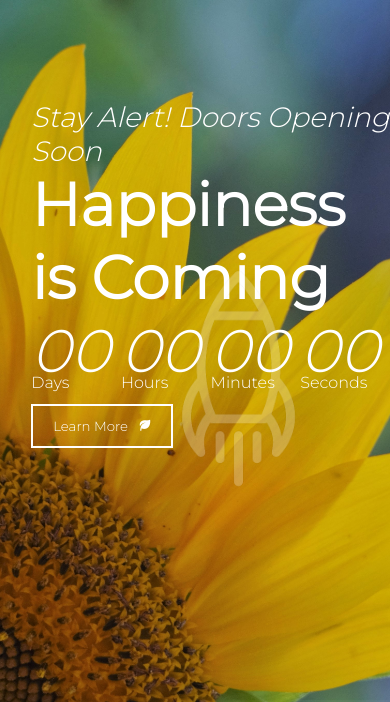
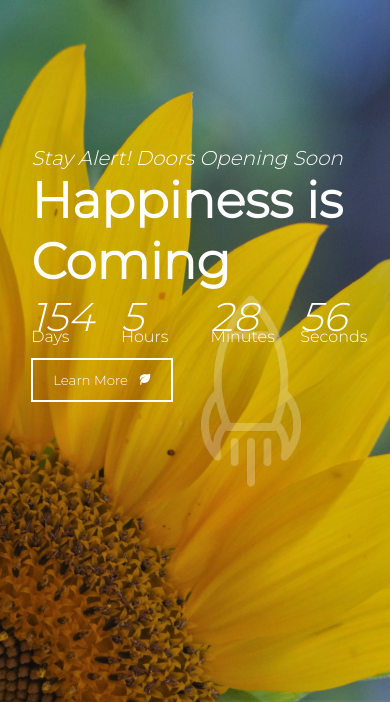
Before and after one commit to ishika-dahiya00/Countdown-Timer, a plain HTML site: page index.html in a window 390 px wide. Shown: the part 142-844 px from the top of the page. Drawn offline with nearby package versions, Linux system fonts and the light colour scheme.

Commit message:
Added countdown timer for launch

```diff
--- a/index.html
+++ b/index.html
@@ -3,7 +3,7 @@
 <head>
     <meta charset="UTF-8">
     <meta name="viewport" content="width=device-width, initial-scale=1.0">
-    <title>Document</title>
+    <title>Coming Soon</title>
     <link rel="stylesheet" href="style.css">
     <script src="script.js" defer></script>
     <link href='https://unpkg.com/boxicons@2.1.4/css/boxicons.min.css' rel='stylesheet'>
@@ -16,19 +16,19 @@
             <h1>Happiness is Coming</h1>
             <div class="launch-time">
                 <div>
-                    <p>00</p>
+                    <p id="days">00</p>
                     <span>Days</span>
                 </div>
                 <div>
-                    <p>00</p>
+                    <p id="hours">00</p>
                     <span>Hours</span>
                 </div>
                 <div>
-                    <p>00</p>
+                    <p id="minutes">00</p>
                     <span>Minutes</span>
                 </div>
                 <div>
-                    <p>00</p>
+                    <p id="seconds">00</p>
                     <span>Seconds</span>
                 </div>
             </div>
--- a/script.js
+++ b/script.js
@@ -0,0 +1,23 @@
+var countDownDate = new Date("Jan 1, 2024 00:00:00").getTime();
+var x = setInterval(function () {
+  var now = new Date().getTime();
+  var distance = countDownDate - now;
+
+  var days = Math.floor(distance / (1000 * 60 * 60 * 24));
+  var hours = Math.floor((distance % (1000 * 60 * 60 * 24)) / (1000 * 60 * 60));
+  var minutes = Math.floor((distance % (1000 * 60 * 60)) / (1000 * 60));
+  var seconds = Math.floor((distance % (1000 * 60)) / 1000);
+
+  document.getElementById("days").innerHTML = days;
+  document.getElementById("hours").innerHTML = hours;
+  document.getElementById("minutes").innerHTML = minutes;
+  document.getElementById("seconds").innerHTML = seconds;
+
+  if(distance < 0){
+    clearInterval(x);
+    document.getElementById("days").innerHTML = "00";
+  document.getElementById("hours").innerHTML = "00";
+  document.getElementById("minutes").innerHTML = "00";
+  document.getElementById("seconds").innerHTML = "00";
+  }
+}, 1000);
--- a/style.css
+++ b/style.css
@@ -88,3 +88,21 @@ display: flex;
         opacity: 1;
     }
 }
+
+@media  screen and (max-width:600px) {
+    .content p{
+        font-size: 20px;
+    }
+
+    .content h1{
+        font-size: 50px;
+    }
+
+    .launch-time div p{
+        font-size: 40px;
+    }
+
+    .launch{
+        width: 200px;
+    }
+}
```
